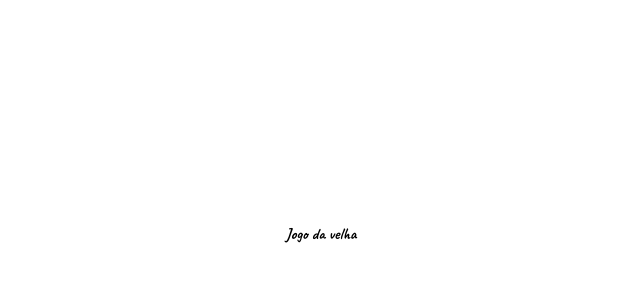
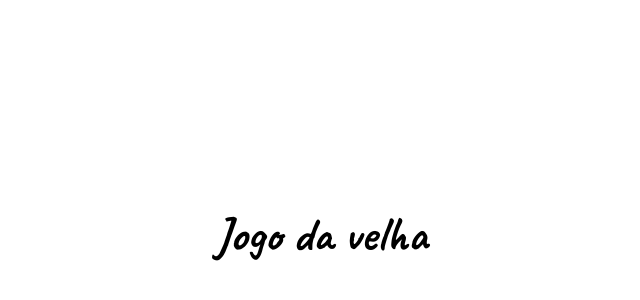
Before and after one commit to HenriqueMelo2007/tic-tac-toe, a Next.js app: page / in a window 1280 px wide. Shown: the part 166-466 px from the top of the page, without its empty margins (319-959 px from the left). Built offline with nearby package versions, Linux system fonts and the light colour scheme.

Commit message:
altera o tamanho do título

```diff
--- a/src/app/page.tsx
+++ b/src/app/page.tsx
@@ -10,7 +10,7 @@ export default function Home() {
 
   return (
     <div className="h-screen w-screen flex flex-col items-center justify-center">
-      <h1>Jogo da velha</h1>
+      <h1 className="text-5xl">Jogo da velha</h1>
     </div>
   )
 }
```
